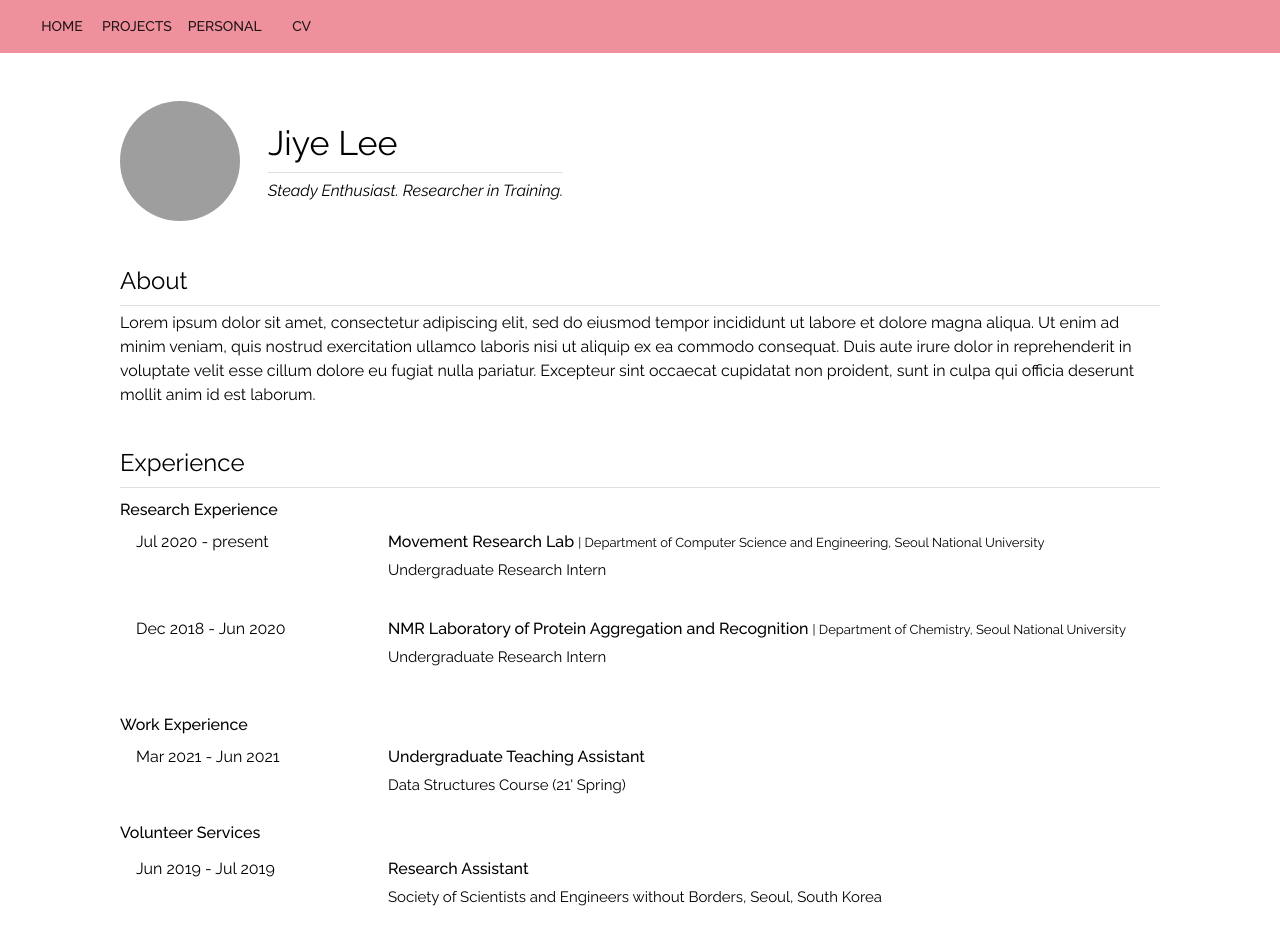
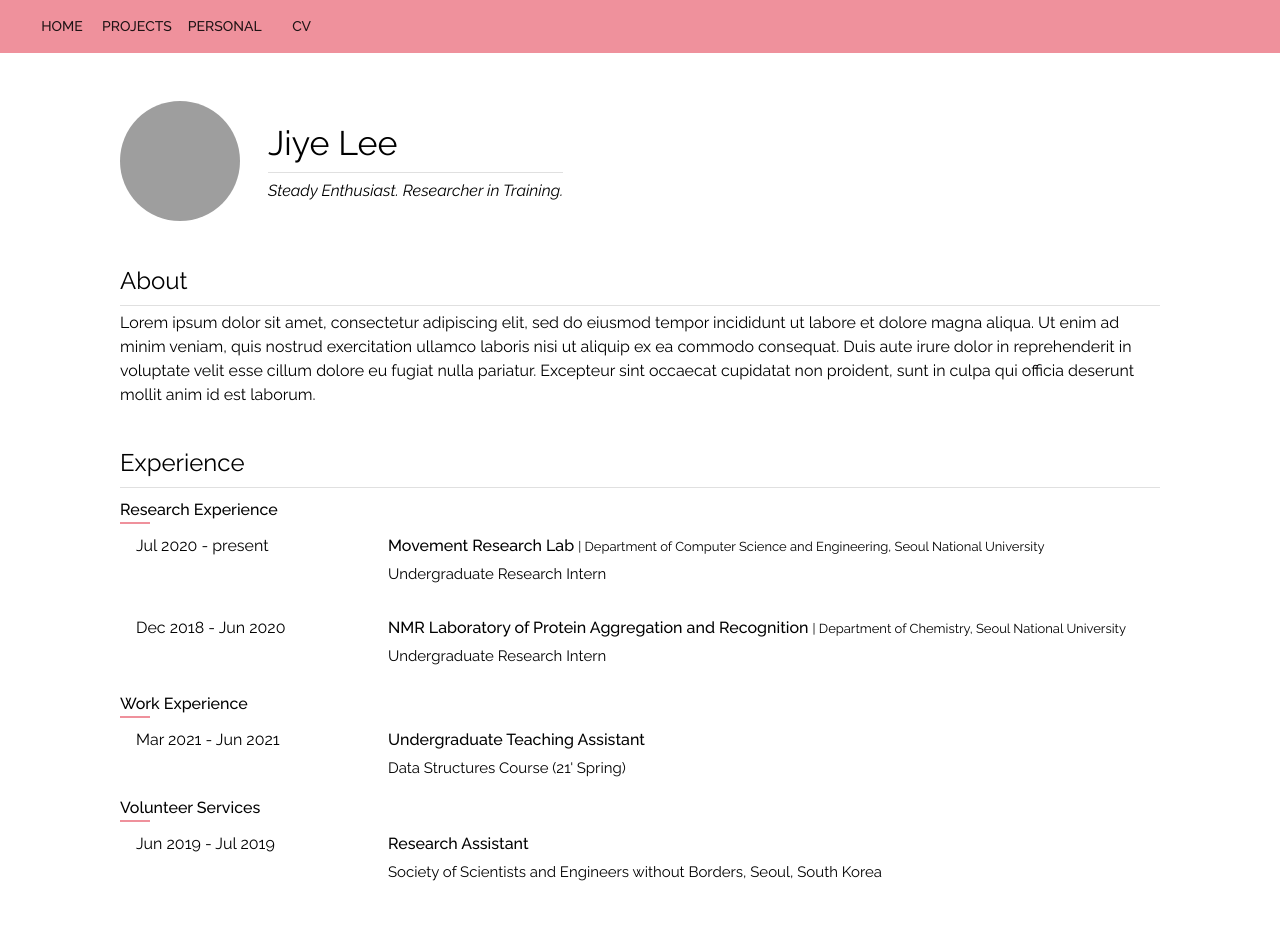
Before and after one commit to jiyewise/homepage, a React (Create React App) app: page / in a window 1280 px wide. Shown: the top 931 px of the page. Built offline with nearby package versions, Linux system fonts and the light colour scheme; grey boxes are pictures that could not be loaded; the HTML template or start-up script is replaced by a standard one; a web font is replaced by a local one.

Commit message:
minor changes

```diff
--- a/src/Intro/Intro.css
+++ b/src/Intro/Intro.css
@@ -2,14 +2,23 @@
     /* margin: 40px auto 30px !important; */
     /* padding: 0px 30px; */
 }
-/* .subtitle:after {
+.subtitle:after {
     content: "";
     display: block;
-    width: 60px;
+    width: 30px;
     border-bottom: 2px solid #ef919c;
-    padding-top: 2px;
+    /* padding-top: 1px; */
     margin-bottom: 2px;
-  } */
+  }
+
+  .subtitle_work:after {
+    content: "";
+    display: block;
+    width: 30px;
+    border-bottom: 2px solid #ef919c;
+    /* padding-top: 1px; */
+    margin-bottom: 2px;
+  }
 @media only screen{
 .IntroContainer {
     margin-right: auto;
@@ -30,6 +39,13 @@
 @media only screen and (max-width: 1160px) {
     .subtitle_work{
         /* margin-top: 10px; */
-        padding-top: 10px !important;
+        padding-top: 15px !important;
         }
     }
+
+@media only screen and (min-width: 1053px) {
+    .res_item{
+        /* margin-top: 10px; */
+        margin-bottom: 15px !important;
+        }
+    }
--- a/src/Intro/Intro.jsx
+++ b/src/Intro/Intro.jsx
@@ -184,16 +184,16 @@ export const Intro = (props) => {
                                 marginBottom:"5px"
                             }
                         }></Divider>
-                    <Typography style={
+                    <Typography className="subtitle" style={
                         {
                             fontWeight: "500",
                             marginTop: "10px",
                         }
-                    }>Research Experience
+                    }> Research Experience
                     </Typography>
-                        <ListItem style={
+                        <ListItem className="res_item" style={
                             {
-                                marginBottom: "20px"
+                                // marginBottom: "10px"
                             }
                         }>
                             <Grid container direction="row" style={
@@ -237,7 +237,7 @@ export const Intro = (props) => {
                         <ListItem style={
                             {
                                 paddingBottom: "0px",
-                                marginBottom: "20px"
+                                marginBottom: "0px"
                             }
                         }>
                             <Grid container direction="row">
@@ -290,7 +290,7 @@ export const Intro = (props) => {
                     </Typography>
                         <ListItem style={
                             {
-                                // paddingBottom: "0px"
+                                paddingBottom: "0px"
                             }
                         }>
                             <Grid container direction="row"
@@ -328,13 +328,8 @@ export const Intro = (props) => {
                             fontWeight: "500",
                             marginTop: "10px"
                         }
-                    }>Volunteer Services
+                    } className="subtitle">Volunteer Services
                     </Typography>
-                    <List dense="false" style={
-                        {
-                            paddingBottom: "0px"
-                        }
-                    }>
                         <ListItem style={
                             {
                                 paddingBottom: "0px"
@@ -345,9 +340,9 @@ export const Intro = (props) => {
                                 {/* <Grid item>
                                     <SchoolIcon/>
                                 </Grid> */}
-                                <Grid item item xs="12" md="3" style={
+                                <Grid item xs="12" md="3" style={
                                     {
-                                        paddingBottom: "10px"
+                                        // paddingBottom: "10px"
                                     }
                                 }>
                                     <Typography>Jun 2019 - Jul 2019 </Typography>
@@ -368,8 +363,6 @@ export const Intro = (props) => {
                                 </Grid>
                             </Grid>
                         </ListItem>
-
-                    </List>
                 </Grid>
             </Grid>
         )
```
